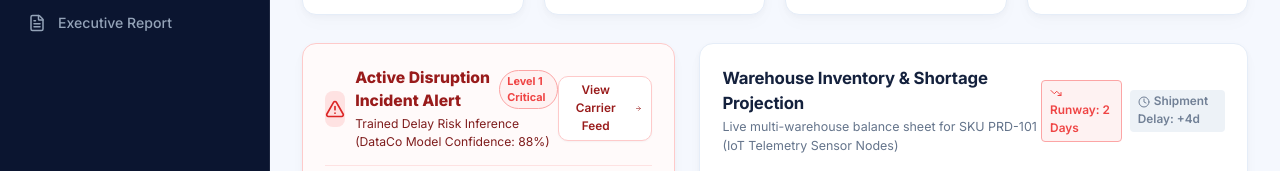
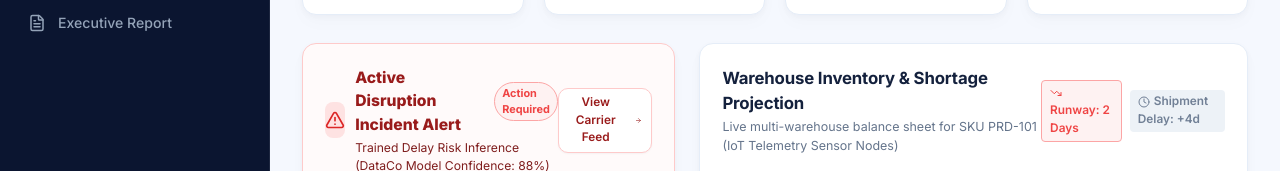
Before and after one commit to sushanth-arun/FlowCastAI, a React (Vite) app in the folder frontend/: page / in a window 1280 px wide. Shown: the part 340-511 px from the top of the page. Built offline with nearby package versions, Linux system fonts and the light colour scheme; no server answers.

Commit message:
fix(copy): replace arbitrary 'Level 1 Critical' badge with 'Action Required' in IncidentAlertCard

```diff
--- a/frontend/src/components/IncidentAlertCard.jsx
+++ b/frontend/src/components/IncidentAlertCard.jsx
@@ -58,7 +58,7 @@ export default function IncidentAlertCard({
                 Active Disruption Incident Alert
               </span>
               <span className="risk-badge red" style={{ fontSize: '0.68rem', padding: '2px 7px' }}>
-                Level 1 Critical
+                Action Required
               </span>
             </div>
             <div style={{ fontSize: '0.76rem', color: '#7F1D1D', marginTop: 2 }}>
```
Also changed, not shown: 2 other files (tests, documents, lock files or other folders).
